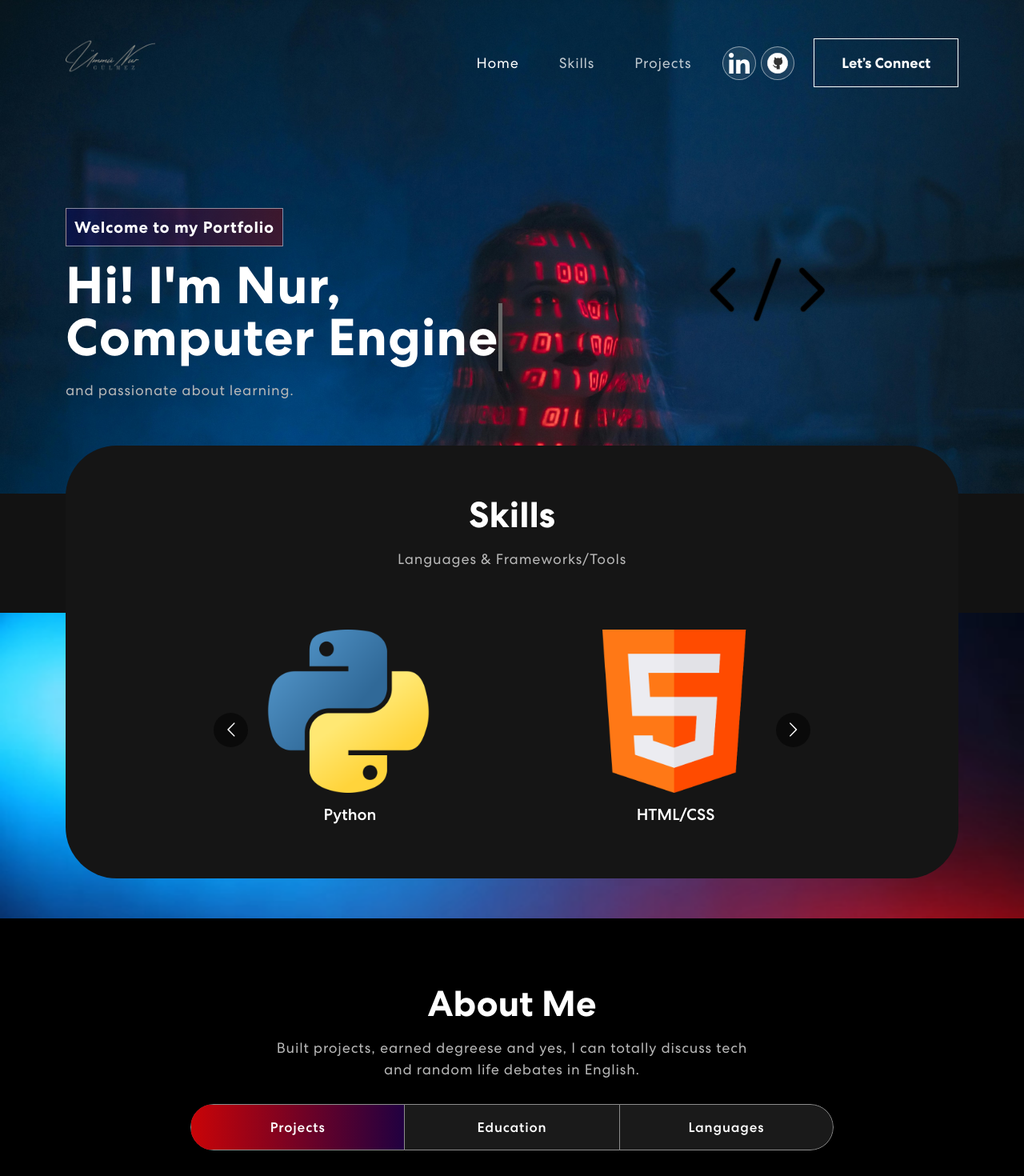
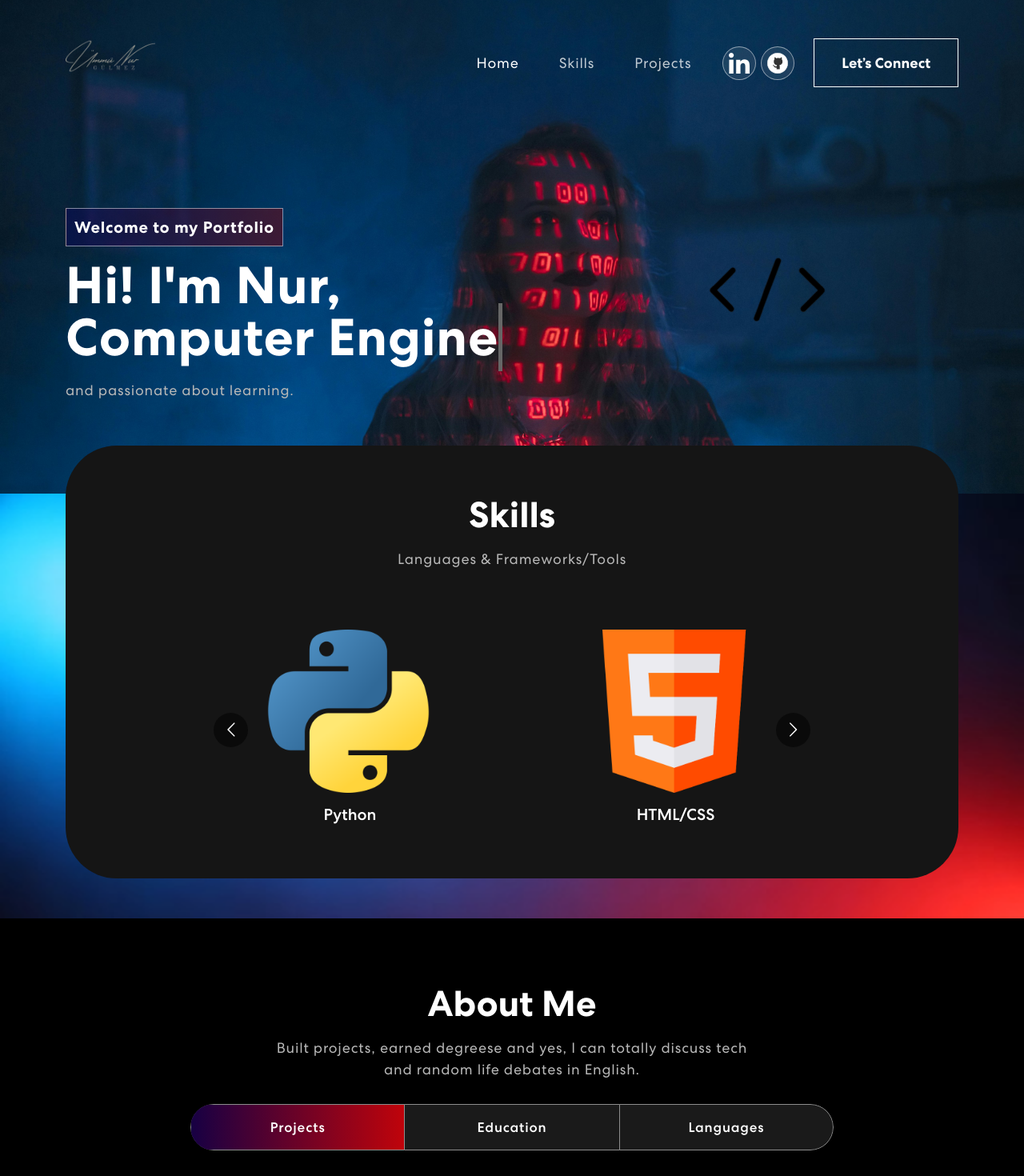
Before and after one commit to ummunurgulmez/nora-portfolio, a React (Create React App) app: page / in a window 1280 px wide. Shown: the top 1470 px of the page at 80% size. Built offline with nearby package versions, Linux system fonts and the light colour scheme.

Commit message:
colors changed.

```diff
--- a/src/App.css
+++ b/src/App.css
@@ -252,7 +252,7 @@ nav.navbar .navbar-toggler[aria-expanded="true"] .navbar-toggler-icon {
   margin-top: 0;
   padding: 260px 0 100px 0;
   background-image: url('./assets/img/bg4.jpg');
-  background-position: top center;
+  background-position: center -100px;
   background-size: cover;
   background-repeat: no-repeat;
 }
@@ -350,7 +350,7 @@ nav.navbar .navbar-toggler[aria-expanded="true"] .navbar-toggler-icon {
   margin: 0 auto 15px auto;
 }
 .background-image-left {
-  top: 28%;
+  top:0%;
   position: absolute;
   bottom: 0;
   width: 100%;
@@ -406,7 +406,7 @@ nav.navbar .navbar-toggler[aria-expanded="true"] .navbar-toggler-icon {
     position: absolute;
     width: 0;
     height: 100%;
-    background: linear-gradient(90.21deg, #d30404 -5.91%, #0d0047 111.58%);
+    background: linear-gradient(90.21deg, #0d0047 -5.91%,  #d30404 111.58%);
     top: 0;
     left: 0;
     z-index: -1;
@@ -438,7 +438,7 @@ nav.navbar .navbar-toggler[aria-expanded="true"] .navbar-toggler-icon {
 }
 .proj-imgbx::before {
   content: "";
-  background: linear-gradient(90.21deg, #c01010 -5.91%, #120258 111.58%);
+  background: linear-gradient(90.21deg,#120258 -5.91%, #c01010  111.58%);
   opacity: 0.85;
   position: absolute;
   width: 100%;
@@ -485,7 +485,7 @@ nav.navbar .navbar-toggler[aria-expanded="true"] .navbar-toggler-icon {
 
 /************ Projects Css ************/
 .contact {
-  background: linear-gradient(90.21deg, #5e090d -2.91%, #01002b 111.58%);
+  background: linear-gradient(90.21deg, #01002b -2.91%, #5e090d  111.58%);
   padding: 60px 0 200px 0;
 }
 .contact img {
@@ -587,7 +587,7 @@ nav.navbar .navbar-toggler[aria-expanded="true"] .navbar-toggler-icon {
 }
 .new-email-bx::before {
   content: "";
-  background: linear-gradient(90.21deg, #b90404 -5.91%, #140266 111.58%);
+  background: linear-gradient(90.21deg, #140266 -5.91%, #b90404 111.58%);
   border-radius: 20px;
   position: absolute;
   z-index: -1;
@@ -616,7 +616,7 @@ nav.navbar .navbar-toggler[aria-expanded="true"] .navbar-toggler-icon {
   padding: 0 15px;
 }
 .new-email-bx button {
-  background: linear-gradient(90.21deg, #cf0202 -5.91%, #100057 111.58%);
+  background: linear-gradient(90.21deg,#100057 -5.91%,  #cf0202 111.58%);
   padding: 20px 65px;
   color: #fff;
   font-weight: 500;
```
